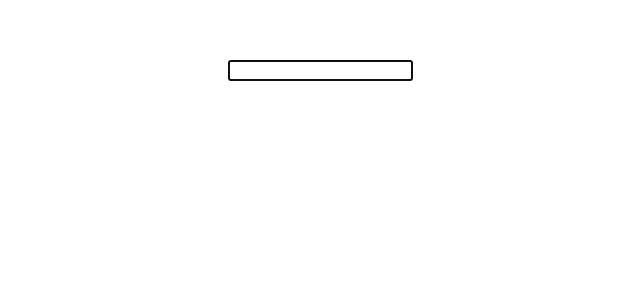
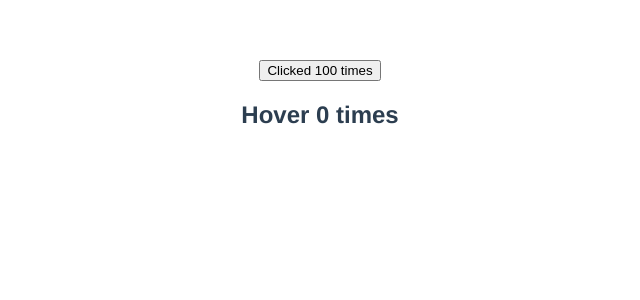
Before and after one commit to Sujon-Ahmed/vue.js-v3, a Vue app in the folder vue-http/: page / in a window 1280 px wide. Shown: the top 300 px of the page, without its empty margins (320-960 px from the left). Built offline with nearby package versions, Linux system fonts and the light colour scheme.

Commit message:
Reusability with Mixins

```diff
--- a/vue-http/src/App.vue
+++ b/vue-http/src/App.vue
@@ -1,14 +1,17 @@
 <template>
-  <TemplateRef />
+  <ClickCounter />
+  <HoverCounter />
 </template>
 
 <script>
-import TemplateRef from "./components/TemplateRef.vue";
+import ClickCounter from "./components/ClickCounter.vue";
+import HoverCounter from "./components/HoverCounter.vue";
 
 export default {
   name: "App",
   components: {
-    TemplateRef,
+    ClickCounter,
+    HoverCounter,
   },
 };
 </script>
--- /dev/null
+++ b/vue-http/src/components/ClickCounter.vue
@@ -0,0 +1,20 @@
+<template>
+  <div>
+    <button @click="incrementCount">Clicked {{ count }} times</button>
+  </div>
+</template>
+
+<script>
+import CounterMixin from "../mixins/counter";
+export default {
+  name: "ClickCounter",
+  data() {
+    return {
+      count: 100,
+    };
+  },
+  mixins: [CounterMixin],
+};
+</script>
+
+<style scoped></style>
--- /dev/null
+++ b/vue-http/src/components/HoverCounter.vue
@@ -0,0 +1,13 @@
+<template>
+  <h2 @mouseover="incrementCount">Hover {{ count }} times</h2>
+</template>
+
+<script>
+import CounterMixin from "../mixins/counter";
+export default {
+  name: "HoverCounter",
+  mixins: [CounterMixin],
+};
+</script>
+
+<style scoped></style>
--- /dev/null
+++ b/vue-http/src/mixins/counter.js
@@ -0,0 +1,12 @@
+export default {
+  data() {
+    return {
+      count: 0,
+    };
+  },
+  methods: {
+    incrementCount() {
+      this.count += 1;
+    },
+  },
+};
```
